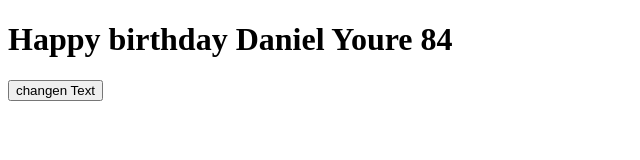
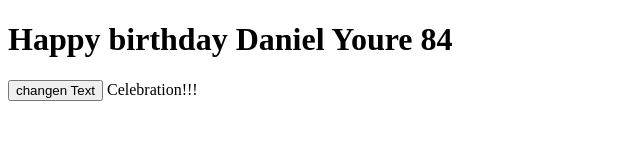
Before and after one commit to COCOTHEECOCO/PEOPLE-Practice-, a plain HTML site: page index.html in a window 1280 px wide. Shown: the whole page, without its empty margins (0-640 px from the left). Drawn offline with Linux system fonts and the light colour scheme.

Commit message:
Update index.html

```diff
--- a/index.html
+++ b/index.html
@@ -10,5 +10,11 @@
         <h1>Happy birthday Daniel Youre 84</h1>
         <button id="changeButton" onclick="changeColor()">changen Text</button>
     </body>
+    <body>Celebration!!!</h1>
+
+    </body>
+
+
+
 
 </html>
```
